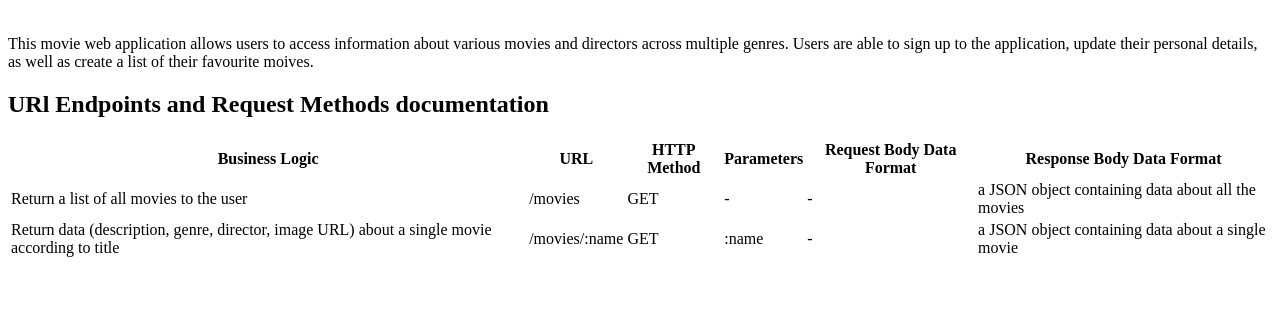
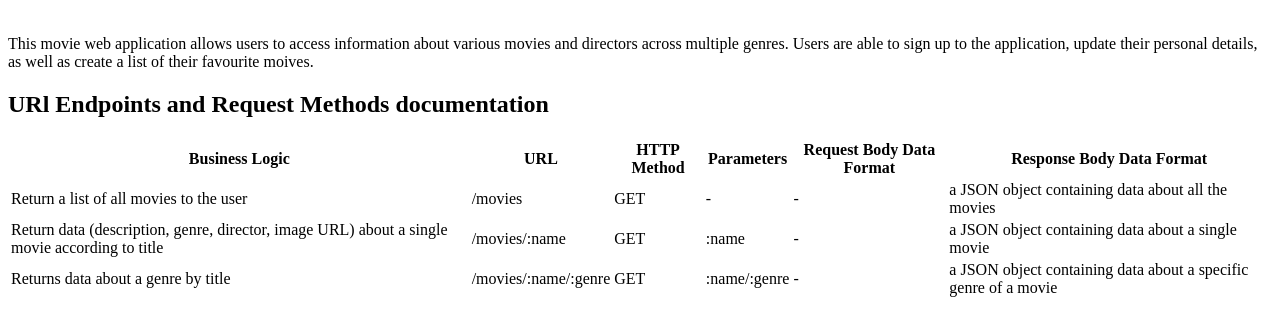
Before and after one commit to gab246/movie_api, a website: page public/documentation.html in a window 1280 px wide. Shown: the part 79-414 px from the top of the page. Drawn offline with Linux system fonts and the light colour scheme.

Commit message:
added endpoint documentation for movie genre

```diff
--- a/public/documentation.html
+++ b/public/documentation.html
@@ -36,6 +36,14 @@
             <td>-</td>
             <td> a JSON object containing data about a single movie</td>
         </tr>
+        <tr>
+            <td>Returns data about a genre by title</td>
+            <td>/movies/:name/:genre</td>
+            <td>GET</td>
+            <td>:name/:genre</td>
+            <td>-</td>
+            <td>a JSON object containing data about a specific genre of a movie</td>
+        </tr>
     </table>
 
 </body>
```
